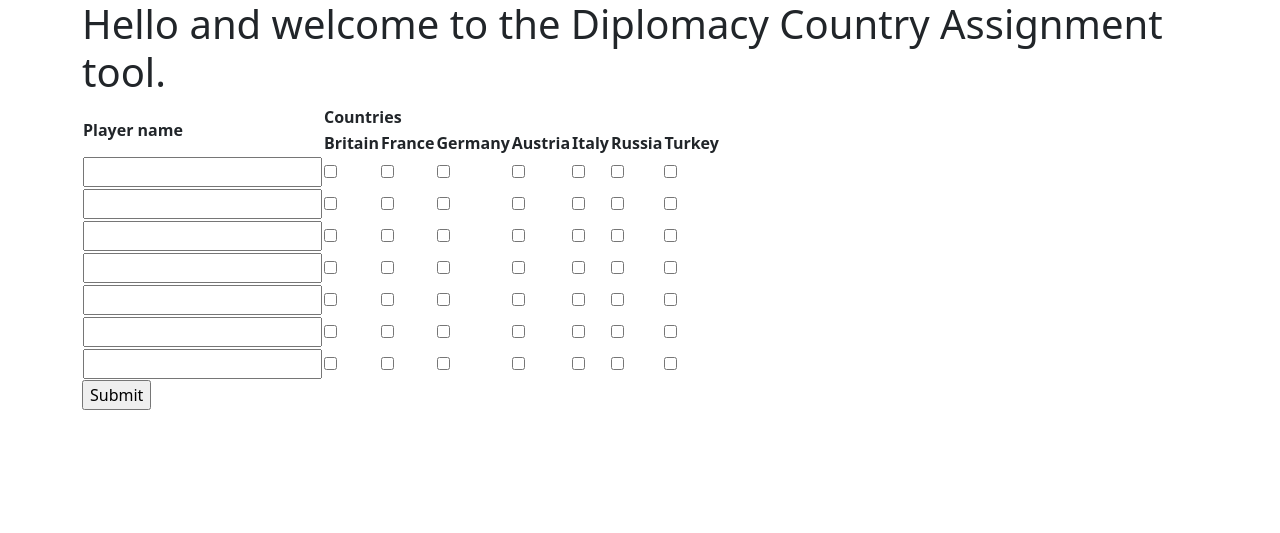
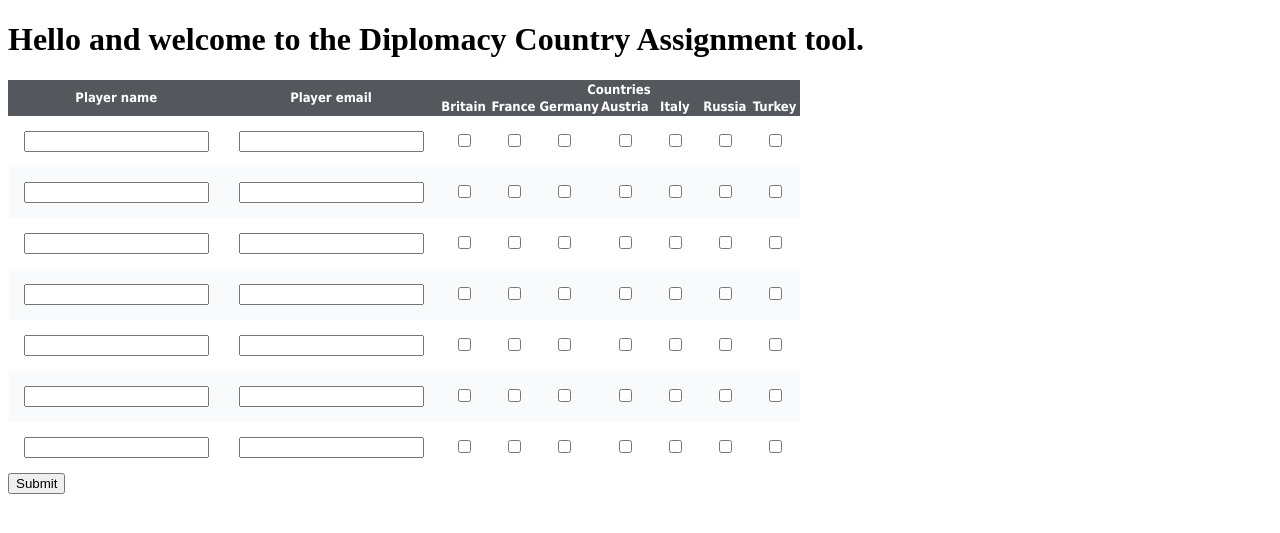
Before and after one commit to murphp30/portfolio_website, a Django app: page /diplomacy_country_assignment/ in a window 1280 px wide. Shown: the top 533 px of the page. Run offline with Django 5.2, Linux system fonts and the light colour scheme.

Commit message:
email functionality working. some css styling

```diff
--- a/diplomacy_country_assignment/forms.py
+++ b/diplomacy_country_assignment/forms.py
@@ -20,19 +20,13 @@ class HorizWidget(forms.CheckboxSelectMultiple):
 
 class AssignmentForm(forms.Form):
     player_name = forms.CharField(max_length=20, required=True)
-    player_email = forms.EmailField(widget=forms.HiddenInput(),required=False)
+    player_email = forms.EmailField(required=True, help_text="Required. Will email the player with their assigned country.")
     countries = forms.MultipleChoiceField(
         required=False,
         widget=HorizWidget,
         choices=COUNTRIES_CHOICES,
+        help_text="Check box if player has already played as that country."
     )
-    # britain = forms.BooleanField(required=False)
-    # france = forms.BooleanField(required=False)
-    # germany = forms.BooleanField(required=False)
-    # austria = forms.BooleanField(required=False)
-    # italy = forms.BooleanField(required=False)
-    # russia = forms.BooleanField(required=False)
-    # turkey = forms.BooleanField(required=False)
     def clean_player_name(self):
         player_name = self.cleaned_data["player_name"]
         return player_name
--- /dev/null
+++ b/diplomacy_country_assignment/static/diplomacy_country_assignment/style.css
@@ -0,0 +1,32 @@
+/* th {
+    color: coral;
+    font-family: 'Trebuchet MS', 'Lucida Sans Unicode', 'Lucida Grande', 'Lucida Sans', Arial, sans-serif;
+}
+h1 {
+    font-family: 'Trebuchet MS'
+} */
+
+table {
+	border-collapse: collapse;
+    font-family: Tahoma, Geneva, sans-serif;
+}
+table td {
+	padding: 15px;
+}
+table thead {
+	background-color: #54585d;
+	color: #ffffff;
+	font-weight: bold;
+	font-size: 13px;
+	border: 1px solid #54585d;
+}
+table tbody td {
+	color: #636363;
+	/* border: 1px solid #dddfe1; */
+}
+table tbody tr {
+	background-color: #f9fafb;
+}
+table tbody tr:nth-child(odd) {
+	background-color: #ffffff;
+}
--- a/diplomacy_country_assignment/templates/diplomacy_country_assignment/assignment.html
+++ b/diplomacy_country_assignment/templates/diplomacy_country_assignment/assignment.html
@@ -1,14 +1,14 @@
 <!doctype html>
 <html lang="en-US">
-{% extends "base.html" %}
+{% load static %}
 <head>
     <meta charset="utf-8" />
     <title>Diplomacy Country Assignment</title>
 
+    <link rel="stylesheet" href="{% static 'diplomacy_country_assignment/style.css' %}">
 </head>
 <body>
 
-    {% block page_content %}
         <h1>Hello and welcome to the Diplomacy Country Assignment tool.</h1>
         <form action="" method="post">
             {{ formset.management_form}}
@@ -20,13 +20,14 @@
                 <tr>
 
                         {% for field in form %}
-                            {% if not field.is_hidden %}
+
                                 {% if field.label != "Countries" %}
-                                    <th rowspan="2">{{ field.label }}</th>
+                                    <th title="{{ field.help_text }}" rowspan="2">{{ field.label }}</th>
                                 {% else %}
-                                    <th colspan="2">{{ field.label }}</th>
+                                    <th title="{{ field.help_text }}" colspan="7">{{ field.label }}</th>
+
                                 {% endif %}
-                            {% endif %}
+
 
                         {% endfor %}
 
@@ -48,7 +49,7 @@
                 {% for form in formset %}
                 <tr>
                     {% for field in form %}
-                    {% if not field.is_hidden %}
+
                         {% if field.label != "Countries" %}
                             <td>{{ field }}</td>
                         {% else %}
@@ -58,7 +59,7 @@
                                 </td>
                             {% endfor %}
                         {% endif %}
-                    {% endif %}
+
                     {% endfor %}
 
                 </tr>
@@ -68,6 +69,5 @@
         </table>
         <input type="submit" value="Submit">
         </form>
-    {% endblock page_content %}
 </body>
 </html>
--- a/diplomacy_country_assignment/templates/diplomacy_country_assignment/success.html
+++ b/diplomacy_country_assignment/templates/diplomacy_country_assignment/success.html
@@ -9,10 +9,8 @@
 <body>
 
     {% block page_content %}
-    {% for player, country in new_roles.items %}
-    <p>{{ player }} will play as {{ country }}</p>
-    {% endfor %}
-    <h1>BYE!</h1>
+    <h2>Success!</h2>
+    <p>All players will receive an email detailing their starting country shortly.</p>
     {% endblock page_content %}
 </body>
 </html>
--- a/diplomacy_country_assignment/views.py
+++ b/diplomacy_country_assignment/views.py
@@ -1,6 +1,7 @@
 import numpy as np
 from random import shuffle
 
+from django.core.mail import send_mass_mail
 from django.http import HttpResponse, HttpResponseRedirect
 from django.forms import formset_factory
 from django.shortcuts import get_object_or_404, render
@@ -11,9 +12,10 @@ from diplomacy_country_assignment.forms import AssignmentForm, COUNTRIES_CHOICES
 # Create your views here.
 def country_assign(formset):
     disallowed = {}
+    player_emails = {}
     for form in formset:
         disallowed[form.cleaned_data["player_name"]] = form.cleaned_data["countries"]
-
+        player_emails[form.cleaned_data["player_name"]] = form.cleaned_data["player_email"]
     # ensure all lists are same length
     max_games = np.max([len(val) for val in disallowed.values()])
     for player in disallowed:
@@ -40,7 +42,28 @@ def country_assign(formset):
 
 
     new_roles = {player:COUNTRIES_CHOICES[country] for player, country in zip(player_names,countries)}
+    messages = []
+    for player in new_roles:
+        messages.append(email_players(player, player_emails[player], new_roles[player]))
+    messages = tuple(messages)
+    send_mass_mail(messages, fail_silently=False)
     return new_roles
+
+def email_players(name, email, country):
+    #send email to all players. Takes player name, player email and player country
+    # sender_email="" #sender email
+    to = [email]
+    subject = "Diplomacy Times January 1901"
+    text = "Europe on the brink of war!\nAs relations between " +\
+    country +\
+    " and their neighbours deteriorates, it is up to " +\
+    name +\
+    " to take the nation's helm and lead them through the darkest hours the continent has faced in centuries.\n" +\
+    """Hello, """ + name + """. For this game of Diplomacy you will be playing as """ + country +\
+    """.\nGood luck and have fun!"""
+
+    message = (subject, text, None, to)
+    return message
 
 def assignment(request):
     AssignmentFormSet = formset_factory(AssignmentForm, min_num=7,extra=0)
```
Also changed, not shown: portfolio/settings.py (+8 -0 lines).
